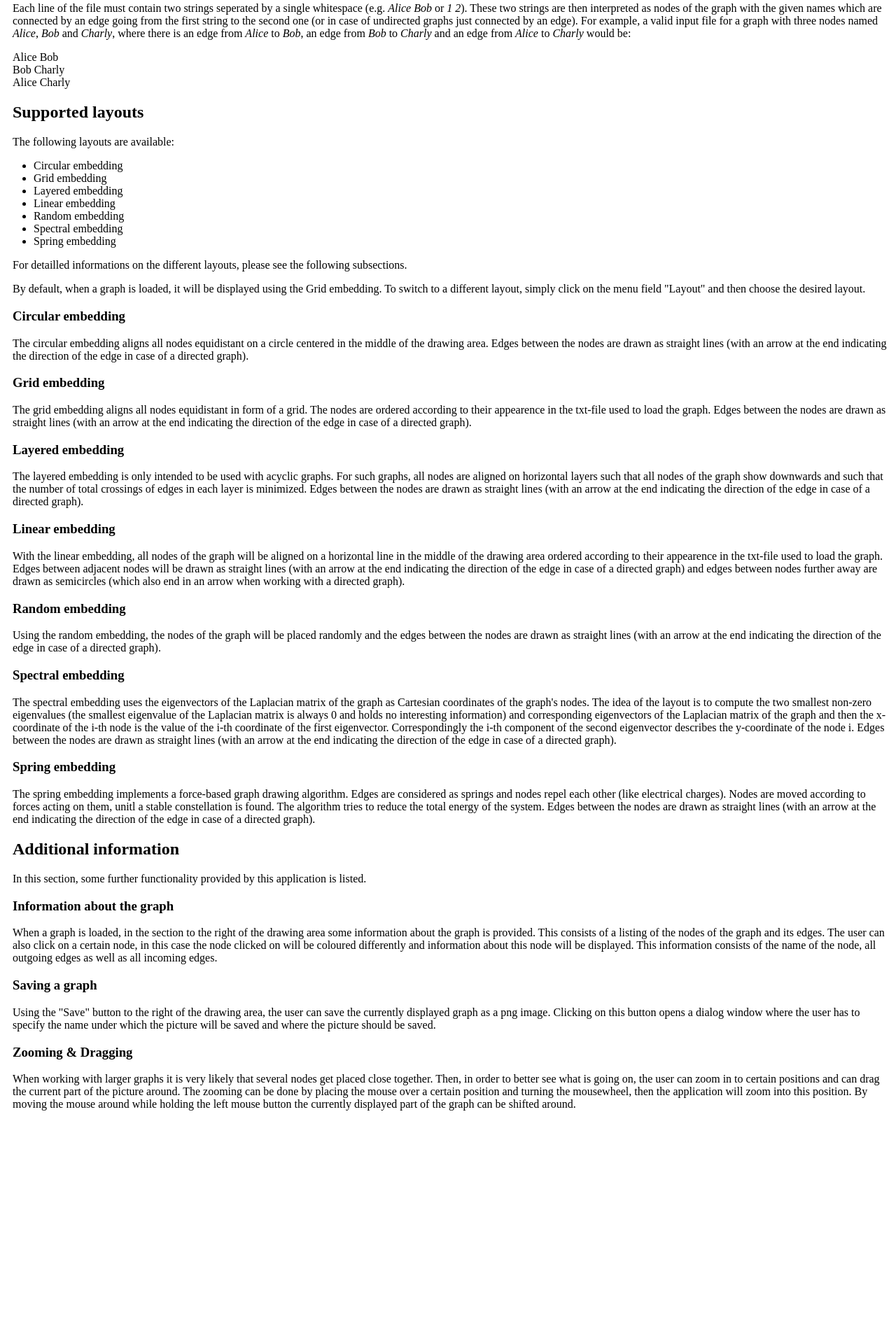
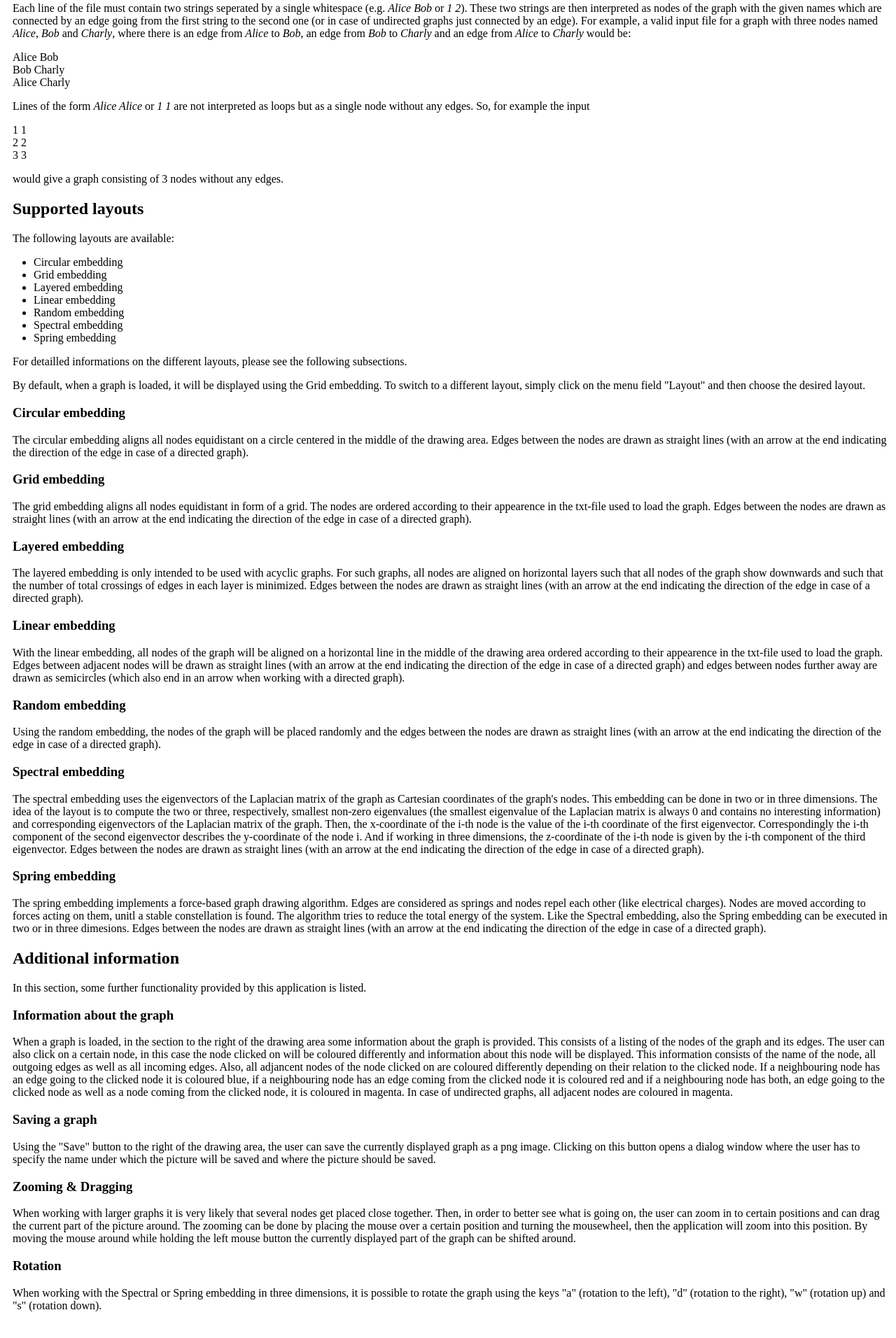
Before and after one commit to ClemensHofstadler/GraphDrawing, a plain HTML site: page helpText.html in a window 1280 px wide. Shown: the part 288-2200 px from the top of the page at 70% size. Before the commit the page ends 1925 px from the top, so only its background shows below. Drawn offline with Linux system fonts and the light colour scheme.

Commit message:
Update help file

```diff
--- a/helpText.html
+++ b/helpText.html
@@ -27,6 +27,15 @@ Each line of the file must contain two strings seperated by a single whitespace
 <p class="tab">Alice Bob<br>
 Bob Charly<br>
 Alice Charly</p>
+
+<p class="tab">
+Lines of the form <i>Alice Alice</i> or <i>1 1</i> are not interpreted as loops but as a single node without any edges. So, for example the input</p>
+<p class="tab">
+1 1<br>
+2 2<br>
+3 3</p>
+<p class="tab"> would give a graph consisting of 3 nodes without any edges.</p>
+
 
 <h2 class="tab">Supported layouts</h2>
 <p class="tab">The following layouts are available:</p>
@@ -64,7 +73,10 @@ Using the random embedding, the nodes of the graph will be placed randomly and t
 </p>
 
 <h3 class="tab">Spectral embedding</h3>
-<p class="tab">The spectral embedding uses the eigenvectors of the Laplacian matrix of the graph as Cartesian coordinates of the graph's nodes. The idea of the layout is to compute the two smallest non-zero eigenvalues (the smallest eigenvalue of the Laplacian matrix is always 0 and holds no interesting information) and corresponding eigenvectors of the Laplacian matrix of the graph and then the x-coordinate of the i-th node is the value of the i-th coordinate of the first eigenvector. Correspondingly the i-th component of the second eigenvector describes the y-coordinate of the node i. Edges between the nodes are drawn as straight lines (with an arrow at the end indicating the direction of the edge in case of a directed graph).
+<p class="tab">The spectral embedding uses the eigenvectors of the Laplacian matrix of the graph as Cartesian coordinates of the graph's nodes. This embedding can be done in two or in three dimensions.
+
+
+The idea of the layout is to compute the two or three, respectively, smallest non-zero eigenvalues (the smallest eigenvalue of the Laplacian matrix is always 0 and contains no interesting information) and corresponding eigenvectors of the Laplacian matrix of the graph. Then, the x-coordinate of the i-th node is the value of the i-th coordinate of the first eigenvector. Correspondingly the i-th component of the second eigenvector describes the y-coordinate of the node i. And if working in three dimensions, the z-coordinate of the i-th node is given by the i-th component of the third eigenvector. Edges between the nodes are drawn as straight lines (with an arrow at the end indicating the direction of the edge in case of a directed graph).
 </p>
 
 
@@ -74,7 +86,8 @@ The spring embedding implements a force-based graph drawing algorithm.
 Edges are considered as springs and nodes repel each other (like electrical charges).
 Nodes are moved according to forces acting on them, unitl a stable
 constellation is found. The algorithm tries to reduce the total energy of the
-system. Edges between the nodes are drawn as straight lines (with an arrow at the end indicating the direction of the edge in case of a directed graph).</p>
+system. Like the Spectral embedding, also the Spring embedding can be executed in two or
+in three dimesions. Edges between the nodes are drawn as straight lines (with an arrow at the end indicating the direction of the edge in case of a directed graph).</p>
 
 
 <h2 class="tab">Additional information</h2>
@@ -85,7 +98,7 @@ is listed.
 
 <h3 class="tab">Information about the graph</h3>
 <p class="tab">
-When a graph is loaded, in the section to the right of the drawing area some information about the graph is provided. This consists of a listing of the nodes of the graph and its edges. The user can also click on a certain node, in this case the node clicked on will be coloured differently and information about this node will be displayed. This information consists of the name of the node, all outgoing edges as well as all incoming edges.
+When a graph is loaded, in the section to the right of the drawing area some information about the graph is provided. This consists of a listing of the nodes of the graph and its edges. The user can also click on a certain node, in this case the node clicked on will be coloured differently and information about this node will be displayed. This information consists of the name of the node, all outgoing edges as well as all incoming edges. Also, all adjancent nodes of the node clicked on are coloured differently depending on their relation to the clicked node. If a neighbouring node has an edge going to the clicked node it is coloured blue, if a neighbouring node has an edge coming from the clicked node it is coloured red and if a neighbouring node has both, an edge going to the clicked node as well as a node coming from the clicked node, it is coloured in magenta. In case of undirected graphs, all adjacent nodes are coloured in magenta.
 </p>
 
 <h3 class="tab">Saving a graph</h3>
@@ -98,6 +111,11 @@ Using the "Save" button to the right of the drawing area, the user can save the
 When working with larger graphs it is very likely that several nodes get placed close together. Then, in order to better see what is going on, the user can zoom in to certain positions and can drag the current part of the picture around. The zooming can be done by placing the mouse over a certain position and turning the mousewheel, then the application will zoom into this position. By moving the mouse around while holding the left mouse button the currently displayed part of the graph can be shifted around.
 </p>
 
+<h3 class="tab">Rotation</h3>
+<p class="tab">
+When working with the Spectral or Spring embedding in three dimensions, it is possible to rotate the graph using the keys "a" (rotation to the left), "d" (rotation to the right), "w" (rotation up) and "s" (rotation down).
+</p>
+
 <p><br>
 </p>
 
```
